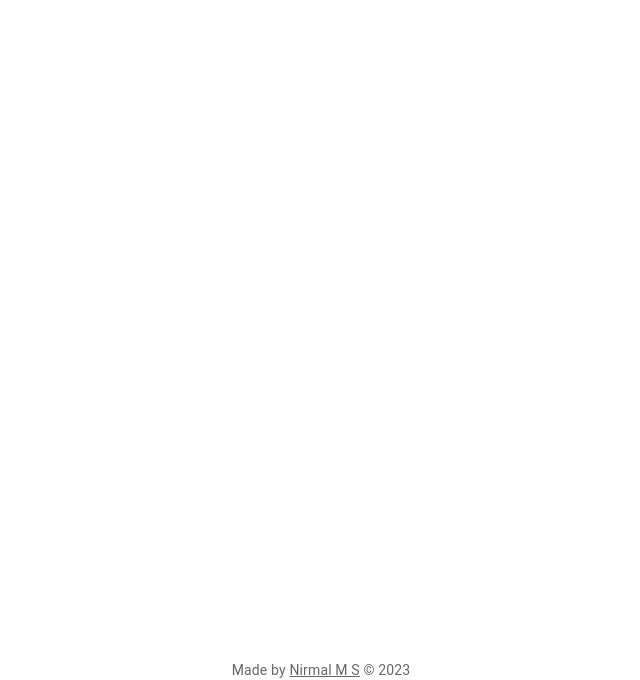
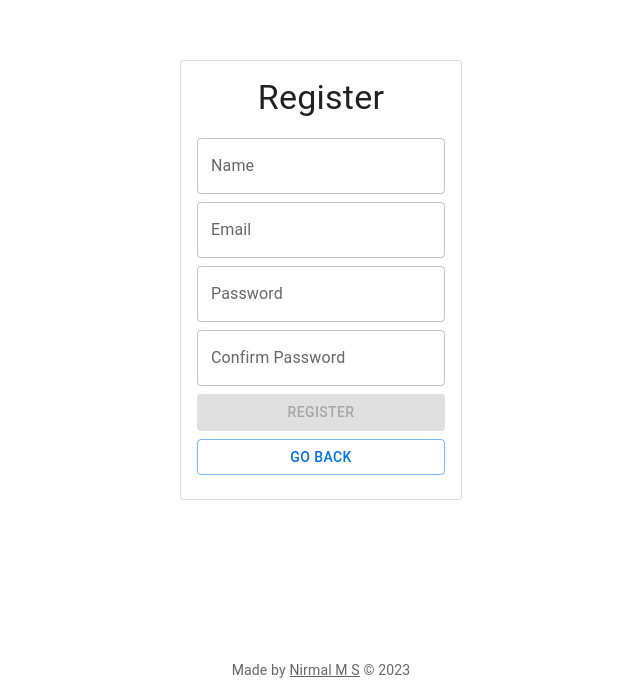
Before and after one commit to msnirmal1487/copilotDemo, a Next.js app in the folder my-task-manager/: page /register in a window 1280 px wide. Shown: the part 120-800 px from the top of the page, without its empty margins (319-959 px from the left). Built offline with nearby package versions, Linux system fonts and the light colour scheme.

Commit message:
Adding a registration form

```diff
--- a/my-task-manager/pages/register.tsx
+++ b/my-task-manager/pages/register.tsx
@@ -1,9 +1,162 @@
 import Footer from "@/components/Footer";
+import { Typography, TextField, Card, CardContent, Button } from "@mui/material";
+import router from "next/router";
+import { useEffect, useState } from "react";
 
 export default function Register() {
+    const [name, setName] = useState('');
+    const [email, setEmail] = useState('');
+    const [password, setPassword] = useState('');
+    const [passwordConfirmation, setPasswordConfirmation] = useState('');
+    const [emailError, setEmailError] = useState("");
+    const [passwordError, setPasswordError] = useState("");
+    const [passwordConfirmationError, setPasswordConfirmationError] = useState("");
+
+    const isValidEmail = (email: string) => {
+        return /^[^\s@]+@[^\s@]+\.[^\s@]+$/.test(email);
+    };
+
+    const checkEmail = (email: string) => {
+        if (!isValidEmail(email)) {
+            setEmailError("Please Enter a Valid Email");
+            return false;
+        } else {
+            setEmailError("");
+            return true;
+        }
+    }
+
+    const isValidPassword = (password: string) => {
+        return password.length >= 6;
+    };
+
+    const checkPassword = (password: string) => {
+        if (!isValidPassword(password)) {
+            setPasswordError("Password must be at least 6 characters");
+            return false;
+        } else {
+            setPasswordError("");
+            return true;
+        }
+    }
+
+    const isValidPasswordConfirmation = (password: string, passwordConfirmation: string) => {
+        return password === passwordConfirmation;
+    };
+
+    const checkPasswordConfirmation = (password: string, passwordConfirmation: string) => {
+        if (!isValidPasswordConfirmation(password, passwordConfirmation)) {
+            setPasswordConfirmationError("Confirm Password must match password");
+            return false;
+        } else {
+            setPasswordConfirmationError("");
+            return true;
+        }
+    }
+
+    useEffect(() => {
+        console.log('Register mount');
+
+        return () => {
+            console.log('Register unmount');
+        }
+    }
+    , [email, password, passwordConfirmation]);
+
+    const handleInputChange = (event: React.ChangeEvent<HTMLInputElement>) => {
+        const { name, value } = event.target;
+        console.log(name, value);
+        // setName(prevState => ({ value }));
+
+        switch (name) {
+            case "name":
+              setName(value);
+              break;
+            case "email":
+              setEmail(value);
+              checkEmail(email);
+              break;
+            case "password":
+              setPassword(value);
+              checkPassword(value);
+              break;
+            case "passwordConfirmation":
+                setPasswordConfirmation(value);
+                checkPasswordConfirmation(password, value);
+              break;
+            default:
+              break;
+          }
+    };
+
+    const handleSubmit = (event: React.FormEvent<HTMLFormElement>) => {
+        event.preventDefault();
+        console.log('submit');
+    }
+
+    const handleGoBackClick = () => {
+        router.push('/');
+    };
+
     return (
-        <div>
+        <div style={{ display: 'flex', justifyContent: 'center', alignItems: 'center', height: '100vh' }}>
+            <Card sx={{ display: 'flex', flexDirection: 'column', justifyContent: 'center', alignItems: 'center' }} variant="outlined">
 
+                <form onSubmit={handleSubmit}>
+                    <CardContent sx={{ display: 'flex', flexDirection: 'column', justifyContent: 'center', gap:1}}>
+
+                        <Typography variant="h4" align="center" gutterBottom>
+                            Register
+                        </Typography>
+                        <TextField
+                            label="Name"
+                            variant="outlined"
+                            fullWidth
+                            name="name"
+                            value={name}
+                            onChange={handleInputChange}
+                        />
+                        <TextField
+                            label="Email"
+                            variant="outlined"
+                            fullWidth
+                            name="email"
+                            value={email}
+                            onChange={handleInputChange}
+                            error={Boolean(emailError)}
+                            helperText={emailError}
+                        />
+                        <TextField
+                            label="Password"
+                            variant="outlined"
+                            fullWidth
+                            name="password"
+                            value={password}
+                            type="password"
+                            onChange={handleInputChange}
+                            error={Boolean(passwordError)}
+                            helperText={passwordError}
+                        />
+                        <TextField
+                            label="Confirm Password"
+                            variant="outlined"
+                            fullWidth
+                            name="passwordConfirmation"
+                            value={passwordConfirmation}
+                            type="password"
+                            onChange={handleInputChange}
+                            error={Boolean(passwordConfirmationError)}
+                            helperText={passwordConfirmationError}
+                        />
+                        <Button variant="contained" color="primary" type="submit" disabled={"true"}>
+                            Register
+                        </Button>
+                        <Button variant="outlined" onClick={handleGoBackClick}>
+                            Go Back
+                        </Button>
+                    </CardContent>
+                </form>
+            </Card>
             <Footer />
         </div>
     );
```
